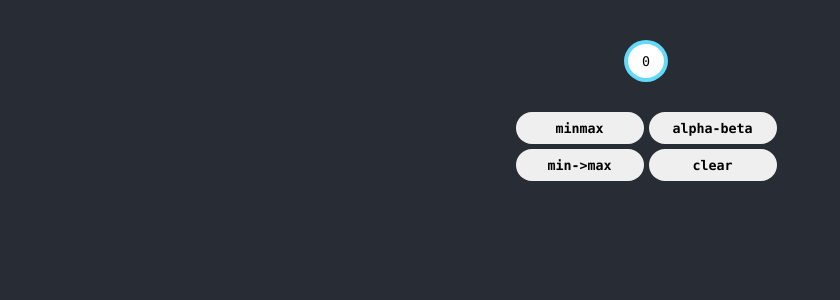
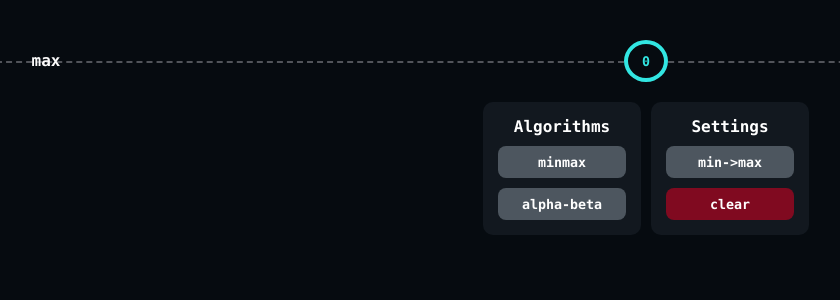
Before and after one commit to sverdans/react-tree-builder, a React (Create React App) app: page / in a window 1280 px wide. Shown: the top 300 px of the page, without its empty margins (14-854 px from the left). Built offline with nearby package versions, Linux system fonts and the light colour scheme.

Commit message:
colors changed

```diff
--- a/src/App.jsx
+++ b/src/App.jsx
@@ -1,7 +1,7 @@
 import React from "react";
 import Node from "./components/Node";
 
-let depth = 0;
+let depth = 1;
 
 const calculateDepth = (node, result) =>
 {
@@ -77,7 +77,7 @@ function App()
 		nodes: [],
 	});
 
-	const [depthDivs, setDepthDivs] = React.useState([]);
+	const [depthDivs, setDepthDivs] = React.useState([0]);
 
 	const reset = () => {
 		depth = 0;
@@ -126,11 +126,12 @@ function App()
 				<Node node={rootNode} order={order} reset={reset} />
 			</div>
 
-			<div className="button-group">
+            <div className="card-container">
+				<div className="card">
+					<div className="card-title">Algorithms</div>
 
-				<div className="button-pair">
 					<button className="button" onClick={() => { findSolution(rootNode, order) }}>
-						minmax
+							minmax
 					</button>
 
 					<button className="button" onClick={() => { findSolutionAlphaBeta(rootNode, order) }}>
@@ -138,18 +139,18 @@ function App()
 					</button>
 				</div>
 
-				<div className="button-pair">
+				<div className="card">
+					<div className="card-title">Settings</div>
 					{
 						order == 'min'
 						? <button className="button" onClick={() => {setOrder('max')}}>min-{">"}max</button>
 						: <button className="button" onClick={() => {setOrder('min')}}>max-{">"}min</button>
 					}
 
-					<button className="button" onClick={() => { window.location.reload() }}>
+					<button className="button clear" onClick={() => { window.location.reload() }}>
 						clear
 					</button>
 				</div>
-
 			</div>
 		</div>
 	);
--- a/src/components/Node.jsx
+++ b/src/components/Node.jsx
@@ -64,7 +64,7 @@ const Node = ({ node, order, reset }) =>
 			<>
 				{
 					nodeIn?.nodes?.map((value, index) => {
-						return (<Xarrow start={nodeIn.id} end={value.id}
+						return (<Xarrow color="rgb(37, 159, 145)" start={nodeIn.id} end={value.id}
 							startAnchor={'bottom'} endAnchor={'top'}
 							showHead={false} path={'grid'} key={index}/>)
 					})
--- a/src/styles/app.scss
+++ b/src/styles/app.scss
@@ -1,10 +1,17 @@
 @import "./node";
+
+:root
+{
+	font-family: 'Consolas', Consolas, monospace !important;
+    font-weight: bold;
+}
 
 body
 {
 	min-height: 100%;
 	min-width: 100%;
-	background-color: #282c34;
+	background-color: rgb(6,11,16);
+    color: white;
     position: relative;
     width: 100%;
 	margin: 0;
@@ -81,30 +88,25 @@ body
             }
         }
     }
-
-	.app-link
-	{
-		color: #61dafb;
 }
 
-	.button-group
+.card-container
 {
-        margin-top: 10px;
-        margin-left: 40px;
+    display: flex;
+    flex-direction: row;
+    justify-content: center;
+    margin: 0 0 0 40px;
+    gap: 10px;
+
+    .card
+    {
         display: flex;
         flex-direction: column;
-
-		align-items: center;
-		justify-content: center;
-		gap: 5px;
-
-
-        .button-pair
-        {
-            display: flex;
-            gap: 5px;
-        }
-	}
+        background-color: rgb(18,24,31);
+        color: white;
+        padding: 15px;
+        border-radius: 10px;
+        gap: 10px;
 
         .button
         {
@@ -113,9 +115,28 @@ body
 
             font-family: 'Consolas', Consolas, monospace !important;
             font-weight: bold;
-		border-radius: 20px;
+            border-radius: 8px;
             width: 128px;
             height: 32px;
+            color: white;
+            background-color: rgb(77,86,95);
+            transition: background-color 0.3s, color 0.3s;
 
+            &:hover
+            {
+                background-color: rgb(12,42,42);
+                color: rgb(50,230,226);
+            }
+
+            &.clear
+            {
+                background-color: rgb(128,10,32);
+
+                &:hover
+                {
+                    background-color: rgb(175,37,54);
                 }
             }
+        }
+    }
+}
--- a/src/styles/node.scss
+++ b/src/styles/node.scss
@@ -19,7 +19,6 @@
 		.node-button
 		{
 			cursor: pointer;
-			font-family: 'Consolas', Consolas, monospace !important;
 
 			width: 18px;
 			height: 18px;
@@ -56,13 +55,17 @@
 			width: 32px;
 			height: 32px;
 
+            color: rgb(50,230,226);
+            background-color: rgb(6,11,16);
 			border-radius: 50%;
-			border-color: #61dafb;
+			border-color: rgb(50,230,226);
 			border-width: 4px;
 			border-style: solid;
 
 			text-align: center;
 			font-family: 'Consolas', Consolas, monospace !important;
+            font-weight: 600;
+
             z-index: 1;
 
 			&::-webkit-outer-spin-button,
@@ -79,9 +82,9 @@
 
 			&.disabled
 			{
-                color: white;
-			    border-color: #0789ac;
-				background-color: #0789ac;
+                color: rgb(6,11,16);
+			    border-color: rgb(50,230,226);
+				background-color: rgb(50,230,226);
 			}
 		}
 	}
```
Lines whose indentation alone changed are shown as unchanged.
